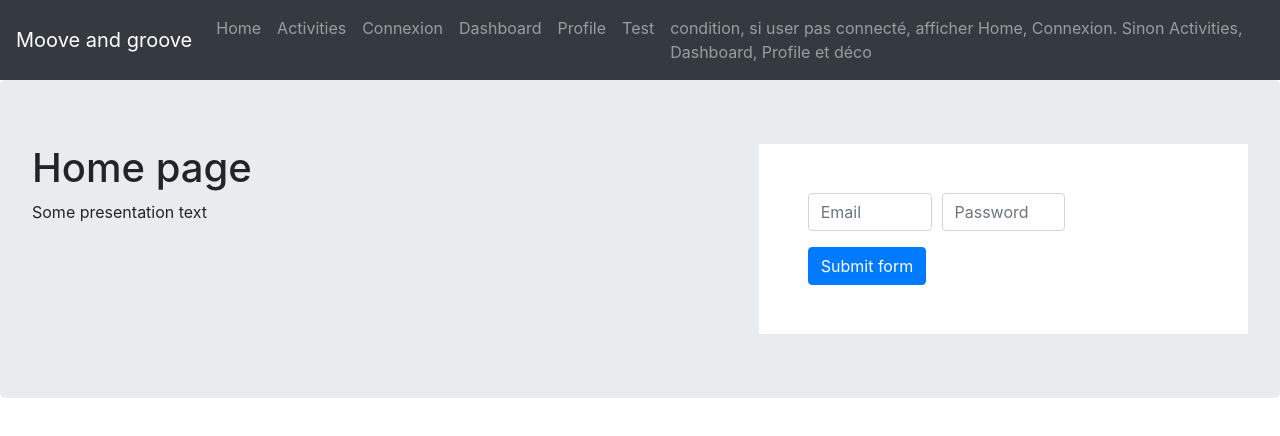
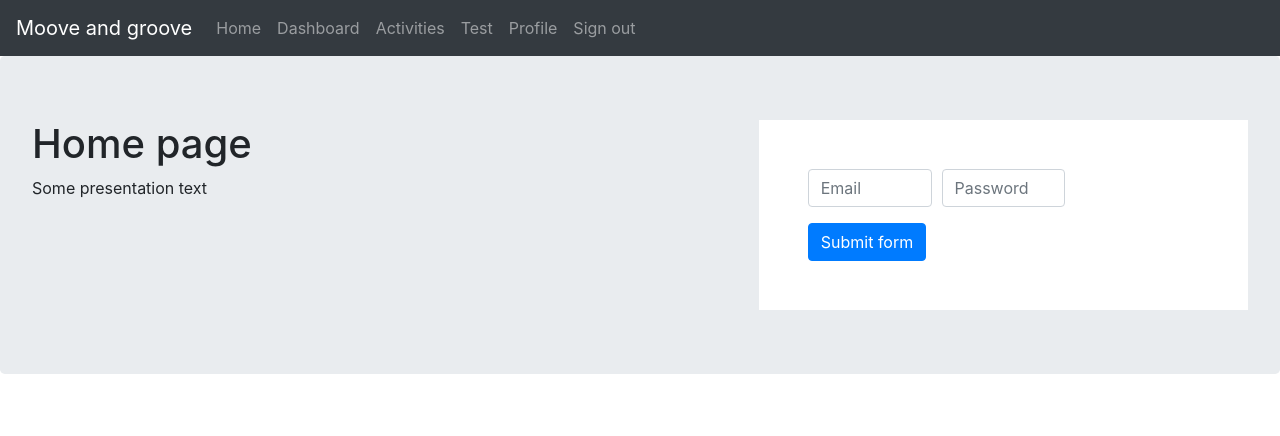
Before and after one commit to Dburiedhead/fitness_tracker, a React (Create React App) app in the folder tracker/: page / in a window 1280 px wide. Shown: the top 436 px of the page. Built offline with nearby package versions, Linux system fonts and the light colour scheme.

Commit message:
Added menu conditional rendering on home

```diff
--- a/tracker/src/App.js
+++ b/tracker/src/App.js
@@ -1,13 +1,30 @@
 import './App.css';
 import 'react-bootstrap';
 import 'bootstrap/dist/css/bootstrap.min.css';
-import Menu from './components/menu';
+import GuestMenu from './components/guest_menu';
+import UserMenu from './components/user_menu';
 import Main from './components/main';
+
+function User(props) {
+  return <UserMenu />;
+}
+
+function Guest(props) {
+  return <GuestMenu />;
+}
+
+function Menu(props) {
+  const isLogged = props.isLogged;
+  if (isLogged) {
+    return <UserMenu />;
+  }
+  return <GuestMenu />;
+}
 
 function App() {
   return (
     <div className="App">
-      <Menu />
+      <Menu isLogged={true} />
       <div className="content">
         <Main />
       </div>
--- /dev/null
+++ b/tracker/src/components/guest_menu.js
@@ -0,0 +1,23 @@
+import React, { Component } from 'react';
+import { Navbar, Nav } from 'react-bootstrap'
+
+class GuestMenu extends Component {
+    render() {
+        return (
+            <div>
+                <Navbar collapseOnSelect expand="lg" bg="dark" variant="dark">
+                    <Navbar.Brand href="./">Moove and groove</Navbar.Brand>
+                    <Navbar.Toggle aria-controls="responsive-navbar-nav" />
+                    <Navbar.Collapse id="responsive-navbar-nav">
+                        <Nav>
+                            <Nav.Link href="./connexion">Log in / Sign up</Nav.Link>
+                            <Nav.Link href="./test">Test</Nav.Link>
+                        </Nav>
+                    </Navbar.Collapse>
+                </Navbar>
+            </div>
+        )
+    }
+}
+
+export default GuestMenu;
--- /dev/null
+++ b/tracker/src/components/user_menu.js
@@ -0,0 +1,27 @@
+import React, { Component } from 'react';
+import { Navbar, Nav } from 'react-bootstrap'
+
+class UserMenu extends Component {
+    render() {
+        return (
+            <div>
+                <Navbar collapseOnSelect expand="lg" bg="dark" variant="dark">
+                    <Navbar.Brand href="./">Moove and groove</Navbar.Brand>
+                    <Navbar.Toggle aria-controls="responsive-navbar-nav" />
+                    <Navbar.Collapse id="responsive-navbar-nav">
+                        <Nav>
+                            <Nav.Link href="./">Home</Nav.Link>
+                            <Nav.Link href="./dashboard">Dashboard</Nav.Link>
+                            <Nav.Link href="./activities">Activities</Nav.Link>
+                            <Nav.Link href="./test">Test</Nav.Link>
+                            <Nav.Link href="./profile">Profile</Nav.Link>
+                            <Nav.Link href="#">Sign out</Nav.Link>
+                        </Nav>
+                    </Navbar.Collapse>
+                </Navbar>
+            </div>
+        )
+    }
+}
+
+export default UserMenu;
```
